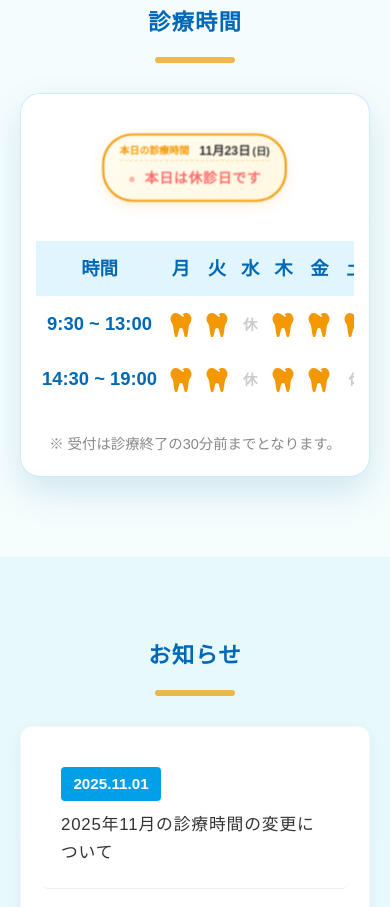
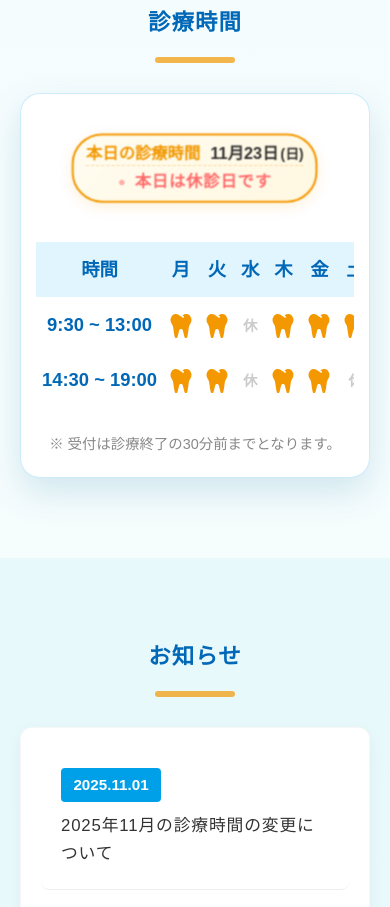
Before and after one commit to suzudai/suzuki-dental, a React (Vite) app: page / in a window 390 px wide. Shown: the part 920-1827 px from the top of the page. Built offline with nearby package versions, Linux system fonts and the light colour scheme; a web font is replaced by a local one.

Commit message:
style: Standardize font sizes for clinic hours components across desktop and mobile views.

```diff
--- a/src/components/TodaysClinicHours.css
+++ b/src/components/TodaysClinicHours.css
@@ -56,23 +56,35 @@
     margin-bottom: 2px;
 }
 
+/* Standardized Font Sizes */
+.hero-hours-card .card-title,
+.mobile-tape-wrapper .card-title,
+.hero-hours-card .card-date,
+.mobile-tape-wrapper .card-date,
+.time-start,
+.time-end,
+.hero-hours-card .card-time,
+.mobile-tape-wrapper .card-time,
+.time-sep,
+.hero-hours-card .card-closed-message,
+.mobile-tape-wrapper .card-closed-message {
+    font-size: 1.1rem;
+    line-height: 1.2;
+}
+
 .hero-hours-card .card-title,
 .mobile-tape-wrapper .card-title {
-    font-size: 0.85rem;
     color: var(--color-accent);
     font-weight: 700;
     margin: 0;
     white-space: nowrap;
-    line-height: 1.2;
 }
 
 .hero-hours-card .card-date,
 .mobile-tape-wrapper .card-date {
-    font-size: 1.1rem;
     font-weight: 800;
     color: var(--color-text);
     white-space: nowrap;
-    line-height: 1.2;
 }
 
 .card-weekday {
@@ -119,7 +131,6 @@
 .time-end,
 .hero-hours-card .card-time,
 .mobile-tape-wrapper .card-time {
-    font-size: 1.1rem;
     color: var(--color-ocean-deep);
     font-weight: 700;
     white-space: nowrap;
@@ -140,7 +151,6 @@
 .time-sep {
     text-align: center;
     margin: 0 6px;
-    font-size: 1.1rem;
     color: var(--color-ocean-deep);
     font-weight: 700;
 }
@@ -165,7 +175,6 @@
 .mobile-tape-wrapper .card-closed-message {
     font-weight: 800;
     color: #ff6b6b;
-    font-size: 1.1rem;
     letter-spacing: 0.05em;
     display: flex;
     align-items: center;
@@ -204,84 +213,60 @@
         max-width: 400px;
     }
 
-    .card-row {
-        gap: 10px;
-    }
-
     .hero-hours-card .todays-hours-card,
     .mobile-tape-wrapper .todays-hours-card {
         padding: 8px 12px;
+        border-radius: 30px;
     }
 
-    .card-left {
-        padding-right: 8px;
-        margin-right: 5px;
-    }
-
+    /* Standardized Mobile Font Sizes */
     .hero-hours-card .card-title,
-    .mobile-tape-wrapper .card-title {
-        font-size: clamp(0.6rem, 2.5vw, 0.75rem);
-    }
-
+    .mobile-tape-wrapper .card-title,
     .hero-hours-card .card-date,
-    .mobile-tape-wrapper .card-date {
-        font-size: clamp(0.75rem, 3vw, 0.9rem);
-    }
-
+    .mobile-tape-wrapper .card-date,
     .hero-hours-card .card-time,
-    .mobile-tape-wrapper .card-time {
-        font-size: clamp(0.8rem, 3.5vw, 1rem);
+    .mobile-tape-wrapper .card-time,
+    .time-start,
+    .time-end,
+    .time-sep,
+    .hero-hours-card .card-closed-message,
+    .mobile-tape-wrapper .card-closed-message {
+        font-size: 1rem;
+        /* Consistent size for all */
     }
 
     .card-label-mini {
-        font-size: clamp(0.6rem, 2vw, 0.7rem);
+        font-size: 0.7rem;
         padding: 1px 5px;
     }
 
-    .hero-hours-card .card-closed-message,
-    .mobile-tape-wrapper .card-closed-message {
-        font-size: clamp(0.8rem, 3.5vw, 1rem);
-    }
-}
-
-/* Stack Layout Trigger (Tablet & Mobile) - increased from 500px to 768px to prevent overflow */
-/* Stack Layout Trigger (Tablet & Mobile) - increased from 500px to 768px to prevent overflow */
-@media (max-width: 768px) {
-
-    .hero-hours-card .todays-hours-card,
-    .mobile-tape-wrapper .todays-hours-card {
-        border-radius: 30px;
-        padding: 8px 15px;
-    }
-
     .card-time-group {
-        display: flex;
-        align-items: center;
         height: 24px;
-        /* Fix height to ensure consistent spacing */
     }
 }
 
 /* Typography refinements specifically for small mobile screens */
 @media (max-width: 500px) {
 
+    .hero-hours-card .card-title,
+    .mobile-tape-wrapper .card-title,
+    .hero-hours-card .card-date,
+    .mobile-tape-wrapper .card-date,
     .hero-hours-card .card-time,
     .mobile-tape-wrapper .card-time,
     .time-start,
     .time-sep,
     .time-end {
-        font-size: 1.05rem;
-        /* Increased for better readability */
+        font-size: 1rem;
+        /* Maintain consistency */
     }
 
     .card-label-mini {
         font-size: 0.75rem;
-        /* Larger label */
         padding: 2px 7px;
     }
 
     .card-time-group {
         gap: 6px;
-        /* Adjust gap between label and time */
     }
 }
```
